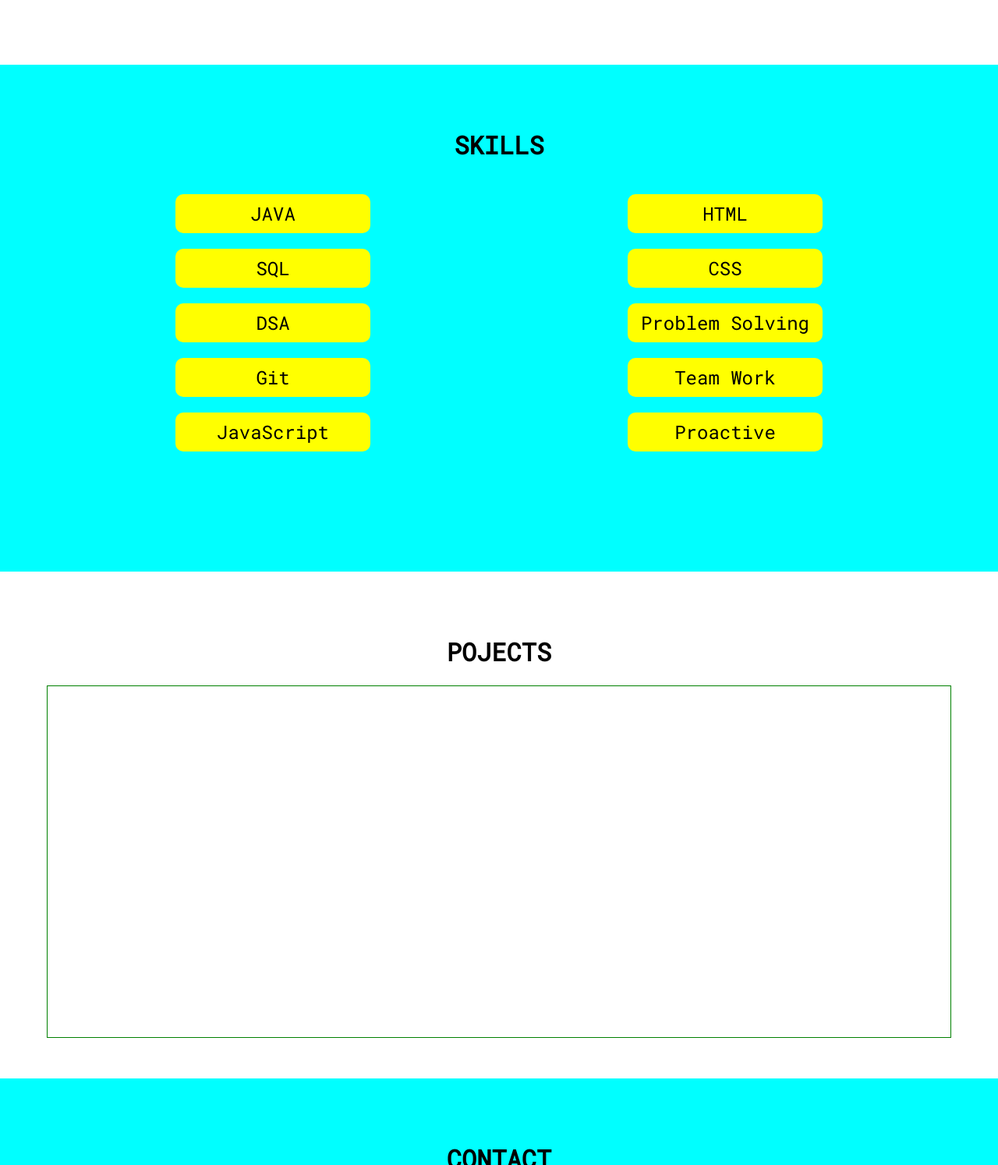
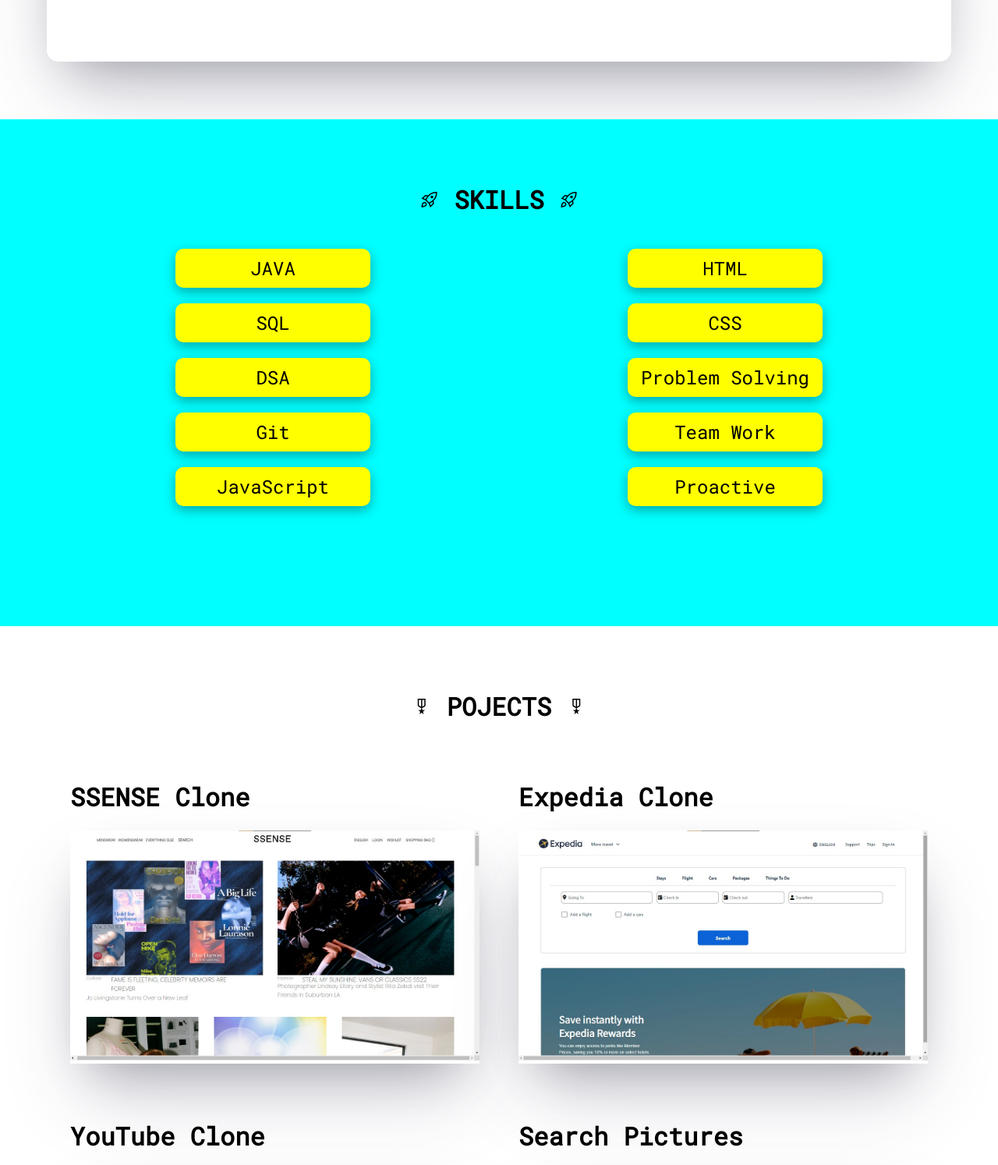
Before and after one commit to SaurabhPagrut/saurabh_portfolio, a plain HTML site: page index.html in a window 1280 px wide. Shown: the part 1217-2711 px from the top of the page at 78% size. Drawn offline with nearby package versions, Linux system fonts and the light colour scheme.

Commit message:
updated content

```diff
--- a/CSS/index.css
+++ b/CSS/index.css
@@ -2,6 +2,7 @@
 
 *{
     font-family: 'Roboto Mono', monospace;
+    scroll-behavior: smooth;
 }
 body{
     margin: 0;
@@ -15,7 +16,7 @@
     background: cyan;
 }
 ::-webkit-scrollbar-thumb {
-    background: rgb(51, 138, 130);
+    background: yellow;
 }
 ::-webkit-scrollbar-thumb:hover {
     background: rgb(31, 88, 90);
@@ -75,6 +76,7 @@
     font-weight: 1000;
     font-size: larger;
     cursor: pointer;
+    box-shadow: rgba(0, 0, 0, 0.35) 0px 5px 15px;
 }
 .intro_btn a, .contact_btn a{
     text-decoration: none;
@@ -83,15 +85,23 @@
 .heading{
     width: 100%;
     text-align: center;
+    display: flex;
+    justify-content: center;
+    align-items: center;
+    gap: 20px;
 }
 
 #about{
     padding: 60px;
-    height: 530px;
+    height: 600px;
 }
 
 #about_container{
-    height: 450px;
+    /* border: 5px solid cyan; */
+    height: 400px;
+    padding: 50px 50px 50px 50px;
+    border-radius: 15px;
+    box-shadow: rgba(255, 255, 255, 0.1) 0px 1px 1px 0px inset, rgba(50, 50, 93, 0.25) 0px 50px 100px -20px, rgba(0, 0, 0, 0.3) 0px 30px 60px -30px;
 }
 
 #about_container div{
@@ -121,6 +131,7 @@
     font-weight: bold;
     background-color: yellow;
     position: relative;
+    box-shadow: rgba(0, 0, 0, 0.35) 0px 5px 15px;
     animation: mymove 5s alternate-reverse infinite;
 }
 
@@ -143,6 +154,7 @@
     font-weight: bold;
     position: relative;
     background-color: yellow;
+    box-shadow: rgba(0, 0, 0, 0.35) 0px 5px 15px;
     animation: mymove2 5s alternate-reverse infinite;
 }
 
@@ -167,12 +179,29 @@
 }
 #projects{
     padding: 60px;
-    height: 530px;
+    height: auto;
 }
 
 #projects_container{
-    border: 1px solid green;
-    height: 450px;
+    height: auto;
+    display: grid;
+    gap: 50px;
+    padding: 30px;
+}
+
+#project1 > div, #project2 > div, #project3 > div, #project4 > div {
+    box-shadow: rgba(255, 255, 255, 0.1) 0px 1px 1px 0px inset, rgba(50, 50, 93, 0.25) 0px 50px 100px -20px, rgba(0, 0, 0, 0.3) 0px 30px 60px -30px;
+}
+
+#row1, #row2 {
+    width: 100%;
+    display: flex;
+    justify-content: space-around;
+    gap: 50px;
+}
+
+#row1 > div > div > img, #row2 > div > div > img {
+    width: 100%;
 }
 
 #contact_me{
@@ -182,7 +211,6 @@
 }
 
 #contact_container{
-    border: 1px solid green;
     height: 450px;
     display: grid;
     justify-content: center;
@@ -192,6 +220,7 @@
     margin: auto;
     text-align: center;
     width: 350px;
+    font-size: smaller;
 }
 
 .contact_desc{
@@ -210,6 +239,7 @@
     font-weight: 1000;
     font-size: larger;
     cursor: pointer;
+    box-shadow: rgba(0, 0, 0, 0.35) 0px 5px 15px;
 }
 #social_sites{
     text-align: center;
@@ -222,5 +252,15 @@
     margin-top: 20px;
     stroke: #000000;
     cursor: pointer;
-    fill: none;
+    fill:yellow;
 }
+
+
+/* ICONS */
+.material-symbols-outlined {
+  font-variation-settings:
+    'FILL' 0,
+    'wght' 400,
+    'GRAD' 0,
+    'opsz' 48
+}
--- a/index.html
+++ b/index.html
@@ -15,7 +15,7 @@
 <body>
     <div id="navbar">
         <div id="logo">
-            <img src="./Images/Saurabh.svg" alt="logo">
+            <a href="#home"><img src="./Images/Saurabh.svg" alt="logo"></a>
         </div>
         <div id="sections">
             <li>
@@ -46,7 +46,11 @@
     </div>
 
     <div id="about">
-        <div class="heading"><h1>ABOUT ME</h1></div>
+        <div class="heading"><span class="material-symbols-outlined">
+            shield_with_heart
+            </span><h1>ABOUT ME</h1><span class="material-symbols-outlined">
+                shield_with_heart
+                </span></div>
         <div id="about_container">
             <div class="about1"><span class="material-symbols-outlined">arrow_circle_right</span><h3>A passionate programmer with ability to learn quickly and implement and also versatile enough to learn and work in new environment Currently looking for an opportunity to work for an organization where I can contribute my skills and manage key projects that impact the organization, as well as broaden my scope of learning from the organization's team members.</h3></div>
             <div class="about2"><span class="material-symbols-outlined">arrow_circle_right</span><h3>I am very passionate about coding and strongly interested in enhancing the product experience. Problem Solving, collaborative, team player who is proficient in working with interdisciplinary teams and executing goal-oriented projects</h3></div>
@@ -55,7 +59,11 @@
     </div>
 
     <div id="skills">
-        <div class="heading"><h1>SKILLS</h1></div>
+        <div class="heading"><span class="material-symbols-outlined">
+            rocket_launch
+            </span><h1>SKILLS</h1><span class="material-symbols-outlined">
+                rocket_launch
+                </span></div>
         <div id="skill_container">
             <div class="left_skills">
                 <div id="div11"><h2>JAVA</h3></div>
@@ -74,15 +82,75 @@
         </div>
     </div>
 
+
+
+
+
+
+
+
+
+
+
+
+
+
+
     <div id="projects">
-        <div class="heading"><h1>POJECTS</h1></div>
+        <div class="heading"><span class="material-symbols-outlined">
+            military_tech
+            </span><h1>POJECTS</h1><span class="material-symbols-outlined">
+                military_tech
+                </span></div>
         <div id="projects_container">
-
+            <div id="row1">
+                <div id="project1">
+                    <h1>SSENSE Clone</h1>
+                    <div>
+                        <img src="./Images/Projects/SSENSE.com.jpg" alt="www.ssense.com">
+                    </div>
+                </div>
+                <div id="project2">
+                    <h1>Expedia Clone</h1>
+                    <div>
+                        <img src="./Images/Projects/Expedia.co.in.jpg" alt="www.expedia.com">
+                    </div>
+                </div>
+            </div>
+            <div id="row2">
+                <div id="project3">
+                    <h1>YouTube Clone</h1>
+                    <div>
+                        <img src="./Images/Projects/YouTube.com.jpg" alt="www.youtube.com">
+                    </div>
+                </div>
+                <div id="project4">
+                    <h1>Search Pictures</h1>
+                    <div>
+                        <img src="./Images/Projects/Unsplash.com.jpg" alt="www.Unsplash.com">
+                    </div>
+                </div>
+            </div>
         </div>
     </div>
 
+
+
+
+
+
+
+
+
+
+
+
     <div id="contact_me">
-        <div class="heading"><h1>CONTACT</h1></div>
+        <div class="heading"><span class="material-symbols-outlined">
+            contacts
+            </span><h1>CONTACT</h1><span class="material-symbols-outlined">
+                contacts
+                </span></div>
         <div id="contact_container">
             <div class="contact_head">
                 <h1>OK, YOU WANT TO CREATE SOMETHING</h1>
@@ -91,14 +159,13 @@
                 <h3>If you like my work and have some cool project to work on, just send direct message or Contact me through social sites listed below.</h3>
             </div>
             <button class="contact_btn"><a href="mailto:getsaurabhpagrut@gmail.com">CONNECT NOW</a></button>
-        </div>
-        <div id="social_sites">
-            <a target="_blank" href="https://github.com/SaurabhPagrut">      <svg xmlns="http://www.w3.org/2000/svg" width="40" height="40" viewBox="0 0 24 24" stroke-width="2" stroke-linecap="round" stroke-linejoin="round" class="feather feather-github"><path d="M9 19c-5 1.5-5-2.5-7-3m14 6v-3.87a3.37 3.37 0 0 0-.94-2.61c3.14-.35 6.44-1.54 6.44-7A5.44 5.44 0 0 0 20 4.77 5.07 5.07 0 0 0 19.91 1S18.73.65 16 2.48a13.38 13.38 0 0 0-7 0C6.27.65 5.09 1 5.09 1A5.07 5.07 0 0 0 5 4.77a5.44 5.44 0 0 0-1.5 3.78c0 5.42 3.3 6.61 6.44 7A3.37 3.37 0 0 0 9 18.13V22"></path></svg></a>
-            <a target="_blank" href="https://www.linkedin.com/in/SaurabhPagrut/">  <svg xmlns="http://www.w3.org/2000/svg" width="40" height="40" viewBox="0 0 24 24" stroke-width="2" stroke-linecap="round" stroke-linejoin="round" class="feather feather-linkedin"><path d="M16 8a6 6 0 0 1 6 6v7h-4v-7a2 2 0 0 0-2-2 2 2 0 0 0-2 2v7h-4v-7a6 6 0 0 1 6-6z"></path><rect x="2" y="9" width="4" height="12"></rect><circle cx="4" cy="4" r="2"></circle></svg></a>
-            <a target="_blank" href="mailto:tazammul1683@gmail.com">        <svg xmlns="http://www.w3.org/2000/svg" width="40" height="40" viewBox="0 0 24 24" stroke-width="2" stroke-linecap="round" stroke-linejoin="round" class="feather feather-mail"><path d="M4 4h16c1.1 0 2 .9 2 2v12c0 1.1-.9 2-2 2H4c-1.1 0-2-.9-2-2V6c0-1.1.9-2 2-2z"></path><polyline points="22,6 12,13 2,6"></polyline></svg></a>
+            <div id="social_sites">
+                <a target="_blank" href="https://github.com/SaurabhPagrut">      <svg xmlns="http://www.w3.org/2000/svg" width="40" height="40" viewBox="0 0 24 24" stroke-width="2" stroke-linecap="round" stroke-linejoin="round" class="feather feather-github"><path d="M9 19c-5 1.5-5-2.5-7-3m14 6v-3.87a3.37 3.37 0 0 0-.94-2.61c3.14-.35 6.44-1.54 6.44-7A5.44 5.44 0 0 0 20 4.77 5.07 5.07 0 0 0 19.91 1S18.73.65 16 2.48a13.38 13.38 0 0 0-7 0C6.27.65 5.09 1 5.09 1A5.07 5.07 0 0 0 5 4.77a5.44 5.44 0 0 0-1.5 3.78c0 5.42 3.3 6.61 6.44 7A3.37 3.37 0 0 0 9 18.13V22"></path></svg></a>
+                <a target="_blank" href="https://www.linkedin.com/in/SaurabhPagrut/">  <svg xmlns="http://www.w3.org/2000/svg" width="40" height="40" viewBox="0 0 24 24" stroke-width="2" stroke-linecap="round" stroke-linejoin="round" class="feather feather-linkedin"><path d="M16 8a6 6 0 0 1 6 6v7h-4v-7a2 2 0 0 0-2-2 2 2 0 0 0-2 2v7h-4v-7a6 6 0 0 1 6-6z"></path><rect x="2" y="9" width="4" height="12"></rect><circle cx="4" cy="4" r="2"></circle></svg></a>
+                <a target="_blank" href="mailto:getsaurabhpagrut@gmail.com">        <svg xmlns="http://www.w3.org/2000/svg" width="40" height="40" viewBox="0 0 24 24" stroke-width="2" stroke-linecap="round" stroke-linejoin="round" class="feather feather-mail"><path d="M4 4h16c1.1 0 2 .9 2 2v12c0 1.1-.9 2-2 2H4c-1.1 0-2-.9-2-2V6c0-1.1.9-2 2-2z"></path><polyline points="22,6 12,13 2,6"></polyline></svg></a>
+            </div>
         </div>
     </div>
-
 </body>
 </html>
 <script src="./JS/index.js" type="module">
```
Also changed, not shown: Images/Projects/Expedia.co.in.jpg (added), Images/Projects/SSENSE.com.jpg (added), Images/Projects/Unsplash.com.jpg (added), Images/Projects/YouTube.com.jpg (added).
